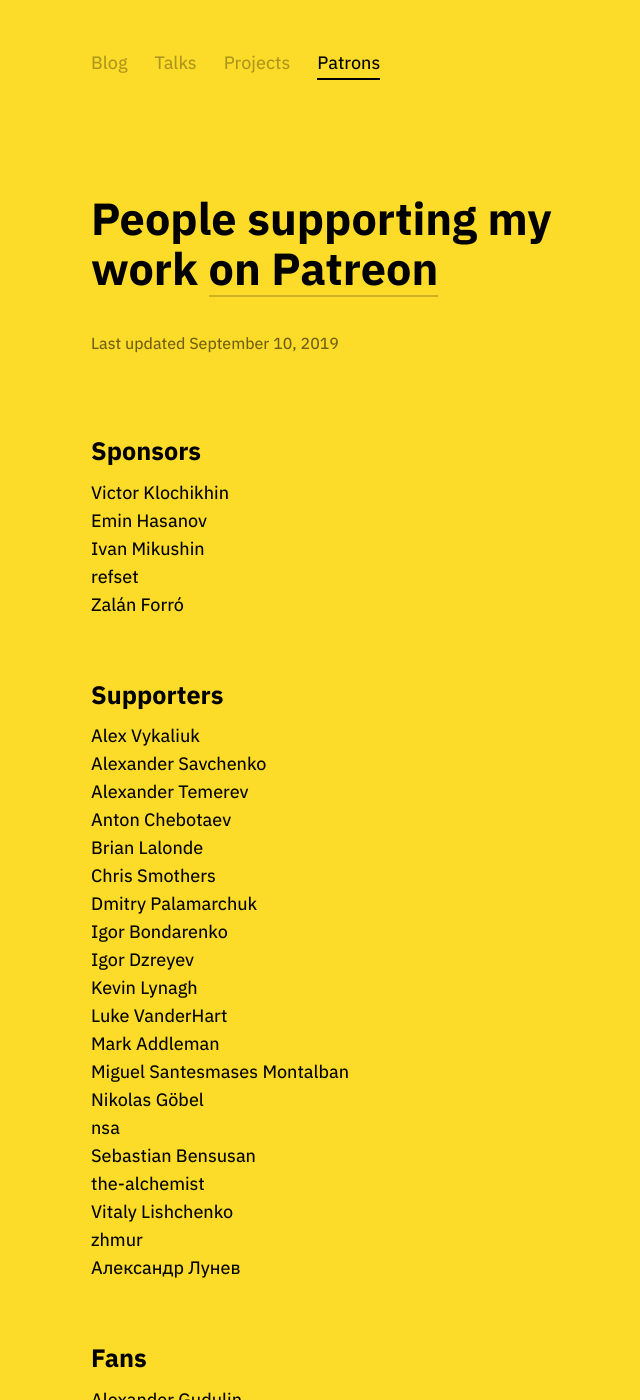
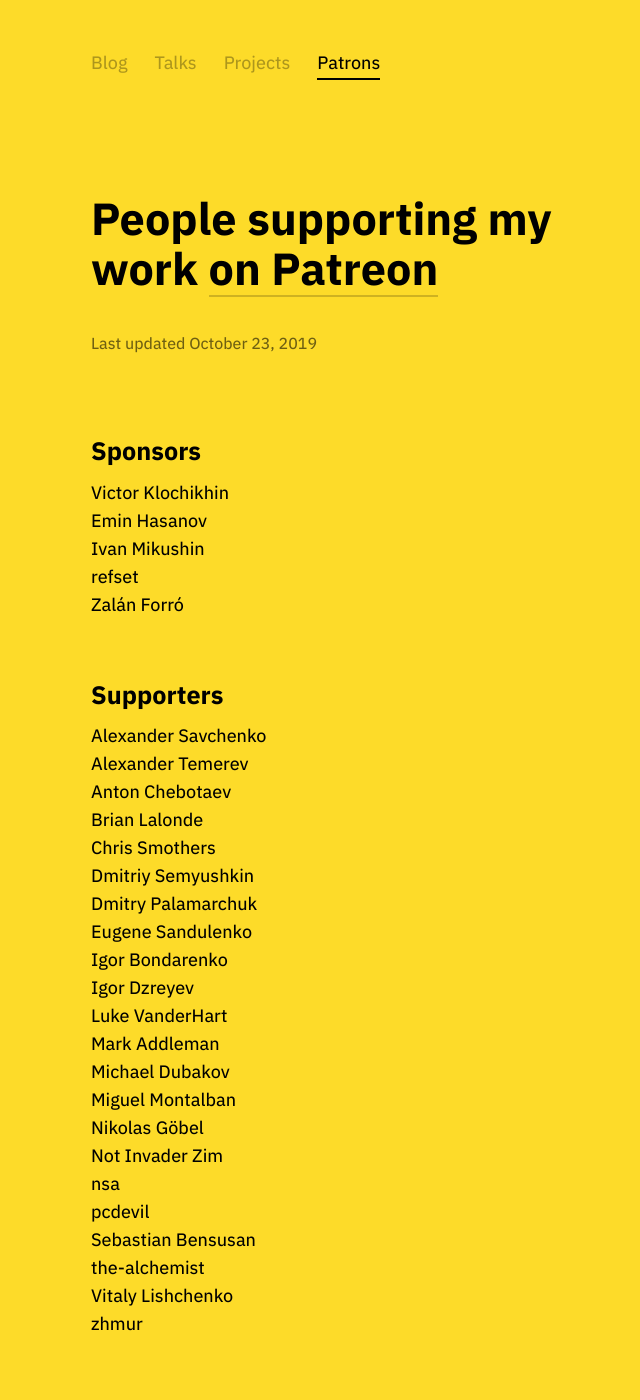
Before and after one commit to tonsky/tonsky.github.io, a Jekyll site: the page built from patrons/index.html, in a window 1280 px wide and 1400 px high. Shown: the whole window, without its empty margins (278-918 px from the left). Built offline with Jekyll 4.4.1, drawn with Linux system fonts in a browser that asks for light colours; some of the changed text lies outside the part shown.

Commit message:
October patrons

```diff
--- a/patrons/index.html
+++ b/patrons/index.html
@@ -17,7 +17,7 @@
 <div class="post">
 
 <h1 class="title">People supporting my work <a href="https://patreon.com/tonsky" target="_blank">on Patreon</a></h1>
-<div class="footer">Last updated September 10, 2019</div>
+<div class="footer">Last updated October 23, 2019</div>
 
 <h2>Sponsors</h2>
 <li>Victor Klochikhin</li>
@@ -27,26 +27,28 @@
 <li>Zalán Forró</li>
 
 <h2>Supporters</h2>
-<li>Alex Vykaliuk</li>
 <li>Alexander Savchenko</li>
 <li>Alexander Temerev</li>
 <li>Anton Chebotaev</li>
 <li>Brian Lalonde</li>
 <li>Chris Smothers</li>
+<li>Dmitriy Semyushkin</li>
 <li>Dmitry Palamarchuk</li>
+<li>Eugene Sandulenko</li>
 <li>Igor Bondarenko</li>
 <li>Igor Dzreyev</li>
-<li>Kevin Lynagh</li>
 <li>Luke VanderHart</li>
 <li>Mark Addleman</li>
-<li>Miguel Santesmases Montalban</li>
+<li>Michael Dubakov</li>
+<li>Miguel Montalban</li>
 <li>Nikolas Göbel</li>
+<li>Not Invader Zim</li>
 <li>nsa</li>
+<li>pcdevil</li>
 <li>Sebastian Bensusan</li>
 <li>the-alchemist</li>
 <li>Vitaly Lishchenko</li>
 <li>zhmur</li>
-<li>Александр Лунев</li>
 
 <h2>Fans</h2>
 <li>Alexander Gudulin</li>
```
Also changed, not shown: other parts of patrons/index.html (+4 -2 lines).
